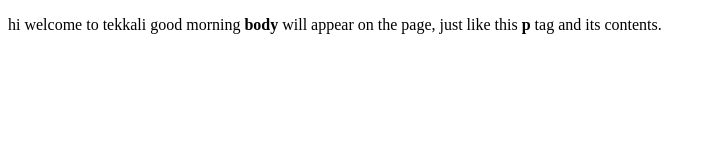
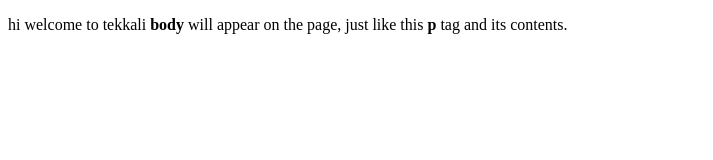
Before and after one commit to sajitkumar/ansible1, a plain HTML site: page index.html in a window 1280 px wide. Shown: the whole page, without its empty margins (0-713 px from the left). Drawn offline with Linux system fonts and the light colour scheme.

Commit message:
Update index.html

```diff
--- a/index.html
+++ b/index.html
@@ -4,6 +4,6 @@
     <title>welcome</title>
   </head>
   <body>
-    <p> hi welcome to tekkali good morning <strong>body</strong>  will appear on the page, just like this <strong>p</strong> tag and its contents.</p>
+    <p> hi welcome to tekkali  <strong>body</strong>  will appear on the page, just like this <strong>p</strong> tag and its contents.</p>
   </body>
 </html>
```
